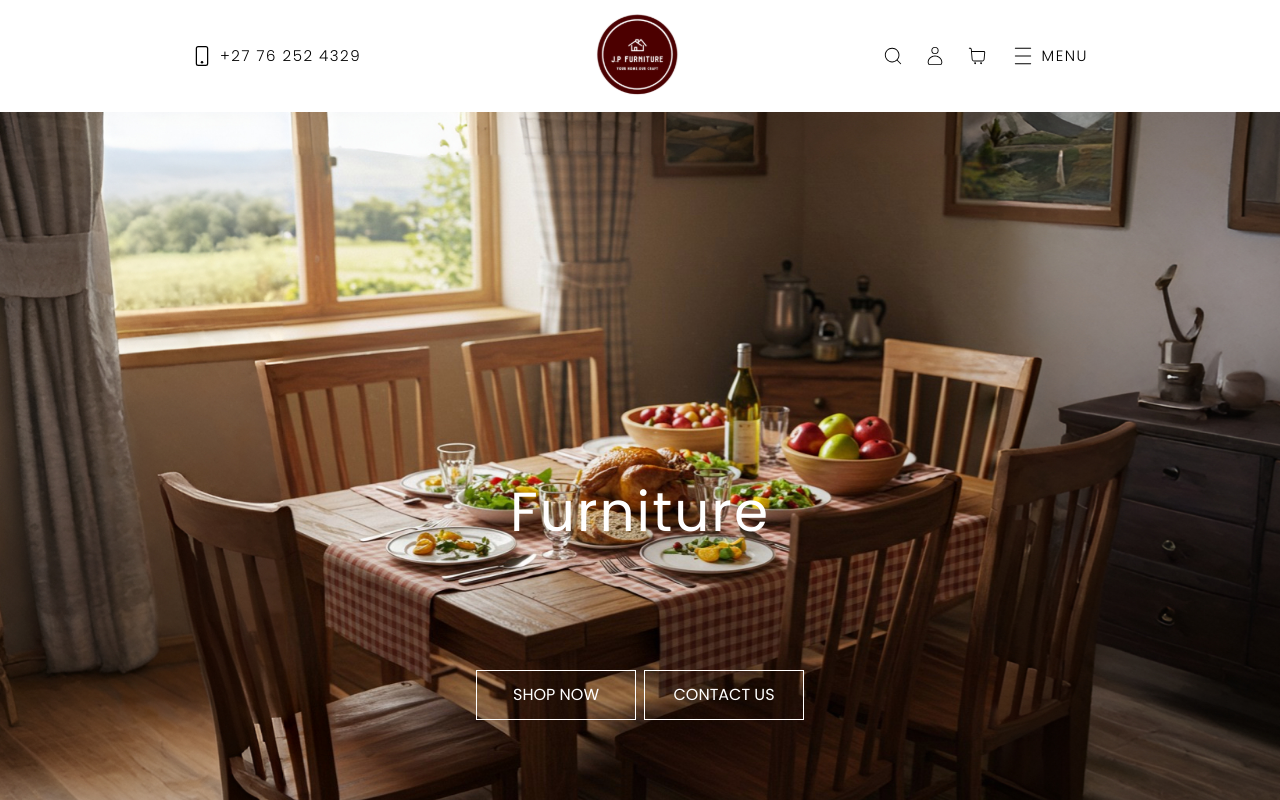
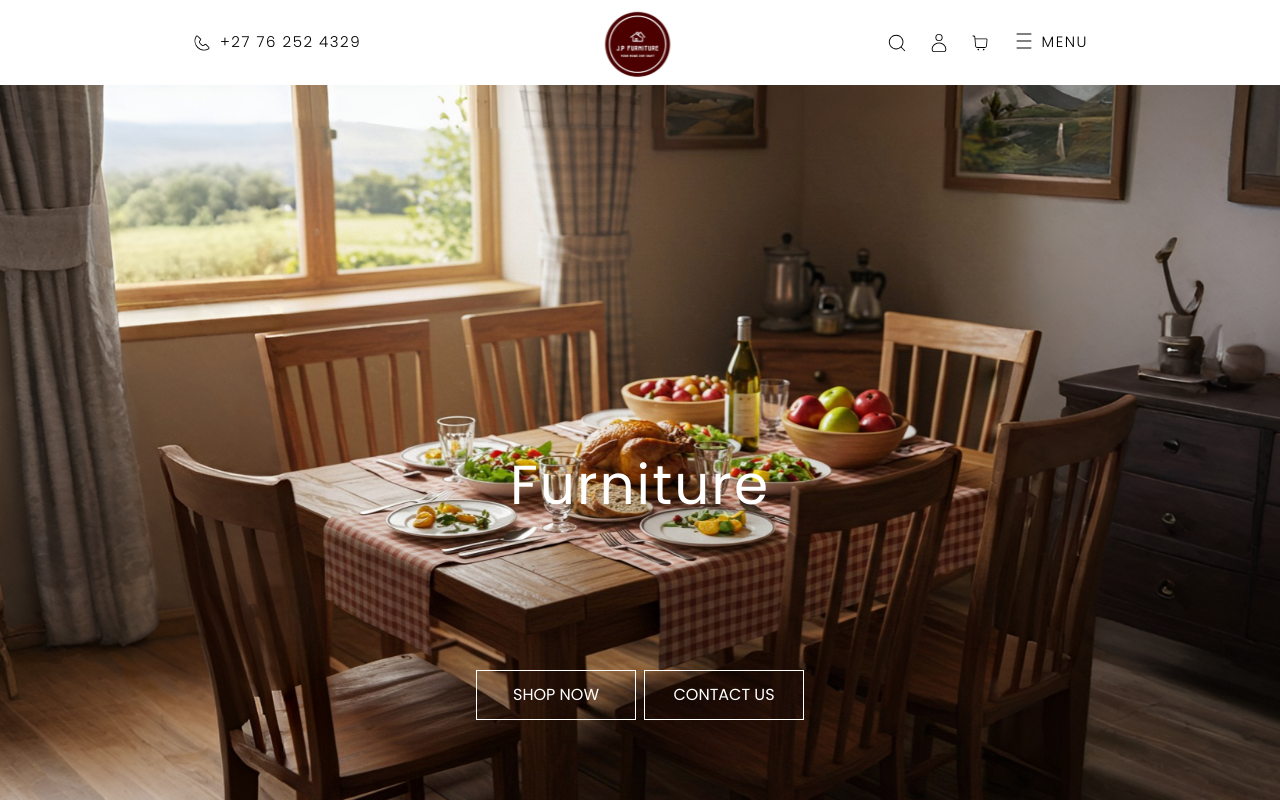
Before and after one commit to momatstudio/jp-furniture-ecommerce, a Next.js app: page / in a window 1280 px wide. Shown: the top 800 px of the page. Built offline with nearby package versions, Linux system fonts and the light colour scheme; no server answers.

Commit message:
enlarged the header icons

```diff
--- a/src/components/ClientCart.jsx
+++ b/src/components/ClientCart.jsx
@@ -7,7 +7,7 @@ export default function ClientCart() {
   const { cartItems } = useCart();
   return (
     <Link href="/cart" className="flex items-center text-black relative ml-4">
-      <CiShoppingCart size={22} className="hover:text-[#A42300] " />
+      <CiShoppingCart className="hover:text-[#A42300] text-[25px] md:text-[20px]" />
       {cartItems && cartItems.length > 0 && (
         <span className="absolute -top-1.5 -right-2 bg-[#A42300] text-white rounded-full w-4 h-4 flex items-center justify-center text-xs">
           {cartItems.length}
--- a/src/components/Header.jsx
+++ b/src/components/Header.jsx
@@ -4,7 +4,7 @@ import { companyInfo } from "../../data";
 
 import ClientLoginButton from "@/components/ClientLoginButton";
 import ClientCart from "@/components/ClientCart";
-import { CiMenuBurger, CiSearch } from "react-icons/ci";
+import { CiMenuBurger, CiPhone, CiSearch } from "react-icons/ci";
 import { BsPhone } from "react-icons/bs";
 
 export default function Header() {
@@ -24,7 +24,7 @@ export default function Header() {
           </li>
         </ul>
       </div> */}
-      <div className="flex items-center justify-between h-28 bg-white p-4 md:px-[15%] ">
+      <div className="flex items-center justify-between h-[85px] bg-white p-4 md:px-[15%] ">
         {/* <ul className="hidden md:flex space-x-4  text-sm font-[300]">
           <li className="flex items-center h-26 hover:text-[#A42300] cursor-pointer hover:underline">
             <Link href="/">
@@ -49,8 +49,9 @@ export default function Header() {
         </ul> */}
         <Link href={`tel:${companyInfo.phone}`}>
           <div className="flex items-center font-[200] text-black">
-            <BsPhone size={20} className="mr-2 hover:text-[#A42300]" />
+            <CiPhone className="mr-2 hover:text-[#A42300] text-[25px] md:text-[20px]" />
             <span className="hidden md:block">{companyInfo.phone}</span>
+            <span className=" md:hidden">CALL US</span>
           </div>
         </Link>
 
@@ -58,8 +59,8 @@ export default function Header() {
           <Link href="/">
             <Image
               src={"/logo1.svg"}
-              height={70 / 1.3}
-              width={143 / 1.3}
+              height={70 / 1.6}
+              width={143 / 1.6}
               alt={"JP Furniture logo"}
               className=" cursor-pointer rounded-full"
             />
@@ -74,7 +75,7 @@ export default function Header() {
           <ClientLoginButton />
           <ClientCart />
           <div className=" flex ml-6">
-            <CiMenuBurger size={22} />
+            <CiMenuBurger className="text-[25px] md:text-[20px]" />
             <span className="hidden md:block ml-2">MENU</span>
           </div>
         </div>
```
